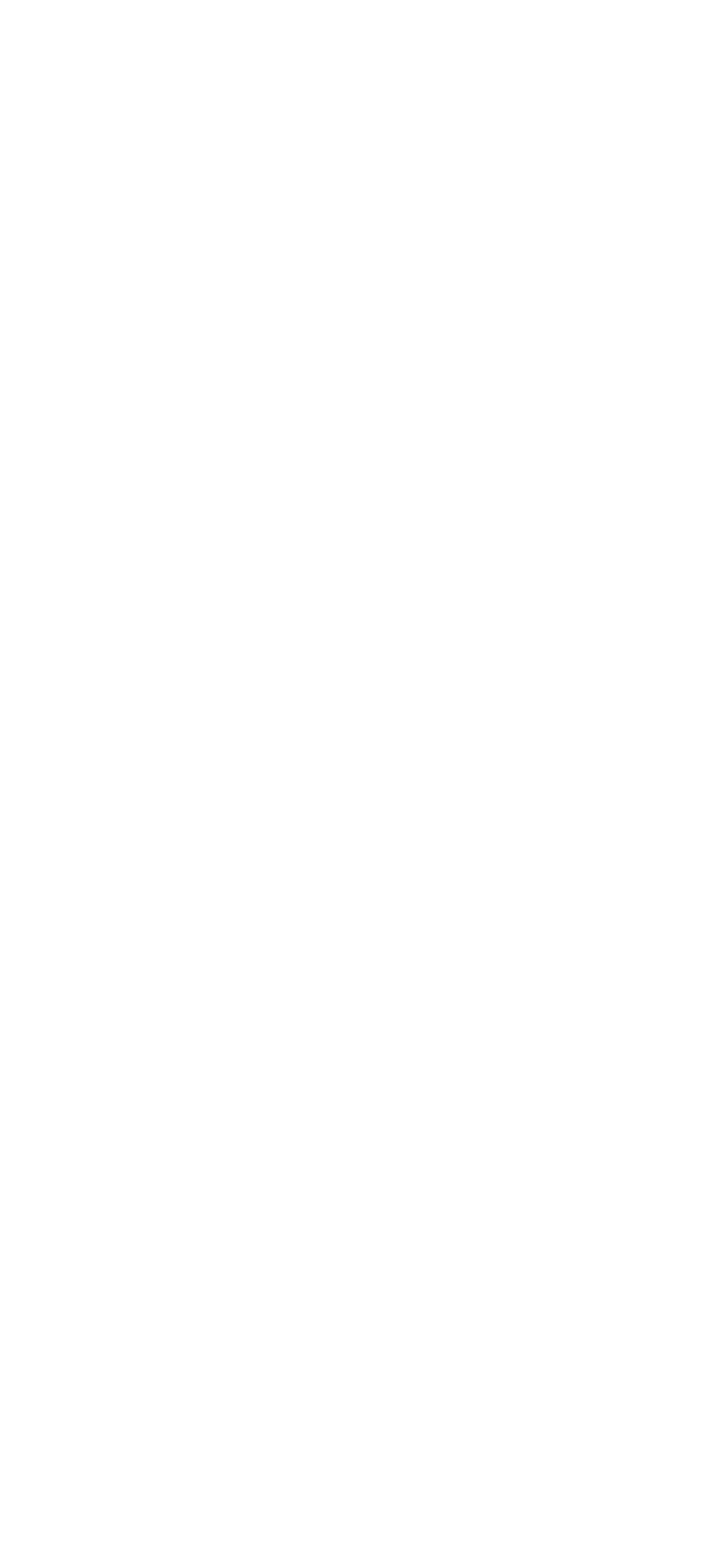
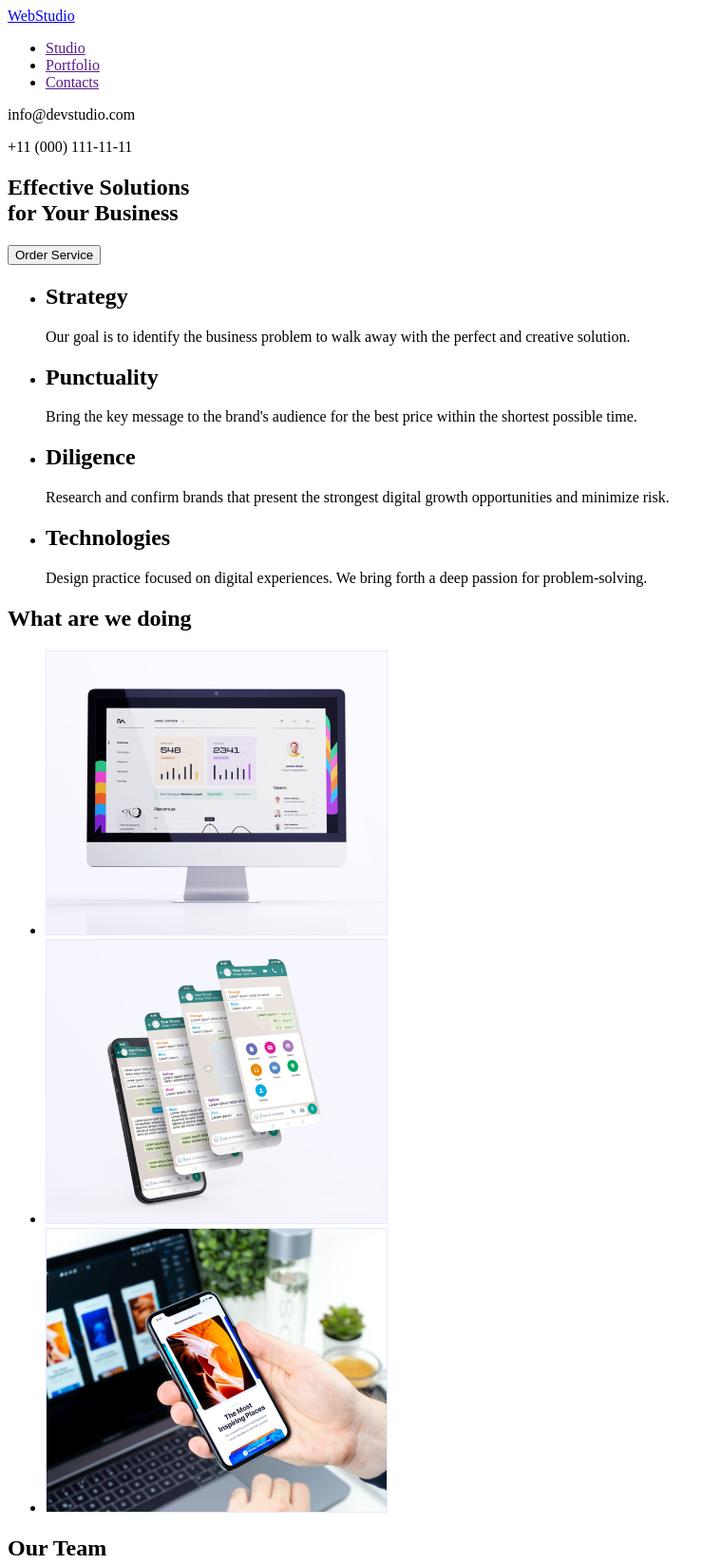
Before and after one commit to YaManyunya/goit-markup-hw-01, a plain HTML site: page index.html in a window 1280 px wide. Shown: the top 1647 px of the page at 95% size, without its empty margins (0-759 px from the left). Before the commit the page ends 800 px from the top, so only its background shows below. Drawn offline with Linux system fonts and the light colour scheme.

Commit message:
Update index.html

```diff
--- a/index.html
+++ b/index.html
@@ -1,11 +1,102 @@
 <!DOCTYPE html>
 <html lang="en">
-<head>
-  <meta charset="UTF-8">
-  <meta http-equiv="X-UA-Compatible" content="IE=edge">
-  <meta name="viewport" content="width=device-width, initial-scale=1.0">
-  <title>Document</title>
-</head>
-<body>
-</body>
+    <head>
+        <meta charset="UTF-8" />
+        <meta http-equiv="X-UA-Compatible" content="IE=edge" />
+        <meta name="viewport" content="width=device-width, initial-scale=1.0" />
+        <title>Document</title>
+    </head>
+    <body>
+        <header>
+            <nav>
+                <a href="/"> WebStudio </a>
+                <ul>
+                    <li><a href="">Studio</a></li>
+                    <li><a href="">Portfolio</a></li>
+                    <li><a href="">Contacts</a></li>
+                </ul>
+            </nav>
+            <p>info@devstudio.com</p>
+            <p>+11 (000) 111-11-11</p>
+        </header>
+        <section>
+            <h1>
+                Effective Solutions <br />
+                for Your Business
+            </h1>
+            <button>Order Service</button>
+        </section>
+        <section>
+            <ul>
+                <li>
+                    <h2>Strategy</h2>
+                    <p>
+                        Our goal is to identify the business problem to walk away with the perfect
+                        and creative solution.
+                    </p>
+                </li>
+                <li>
+                    <h2>Punctuality</h2>
+                    <p>
+                        Bring the key message to the brand's audience for the best price within the
+                        shortest possible time.
+                    </p>
+                </li>
+                <li>
+                    <h2>Diligence</h2>
+                    <p>
+                        Research and confirm brands that present the strongest digital growth
+                        opportunities and minimize risk.
+                    </p>
+                </li>
+                <li>
+                    <h2>Technologies</h2>
+                    <p>
+                        Design practice focused on digital experiences. We bring forth a deep
+                        passion for problem-solving.
+                    </p>
+                </li>
+            </ul>
+        </section>
+        <section>
+            <h2>What are we doing</h2>
+            <ul>
+                <li>
+                    <img src="/images/rectangle_2.png" alt="Monitor" width="360" />
+                </li>
+                <li>
+                    <img src="/images/rectangle_1.png" alt="Telephone" width="360" />
+                </li>
+                <li>
+                    <img src="/images/rectangle.png" alt="Both" width="360" />
+                </li>
+            </ul>
+        </section>
+        <section>
+            <h2>Our Team</h2>
+            <ul>
+                <li>
+                    <img src="/images/img.png" alt="Mark Guerrero" width="264" />
+                    <h3>Mark Guerrero</h3>
+                    <p>Product Designer</p>
+                </li>
+                <li>
+                    <img src="/images/img_1.png" alt="Tom Ford" width="264" />
+                    <h3>Tom Ford</h3>
+                    <p>Frontend Developer</p>
+                </li>
+                <li>
+                    <img src="/images/img_2.png" alt="Camila Garcia" width="264" />
+                    <h3>Camila Garcia</h3>
+                    <p>Marketing</p>
+                </li>
+                <li>
+                    <img src="/images/img_3.png" alt="Daniel Wilson" width="264" />
+                    <h3>Daniel Wilson</h3>
+                    <p>UI Designer</p>
+                </li>
+            </ul>
+        </section>
+    </body>
+    <footer></footer>
 </html>
```
